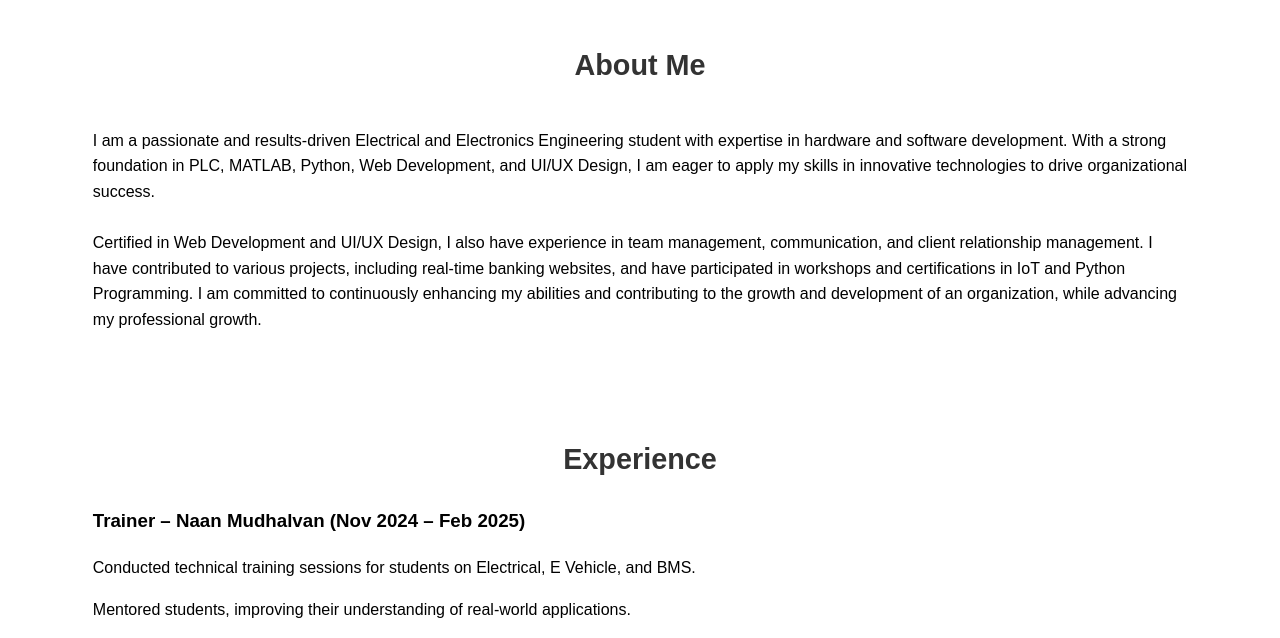
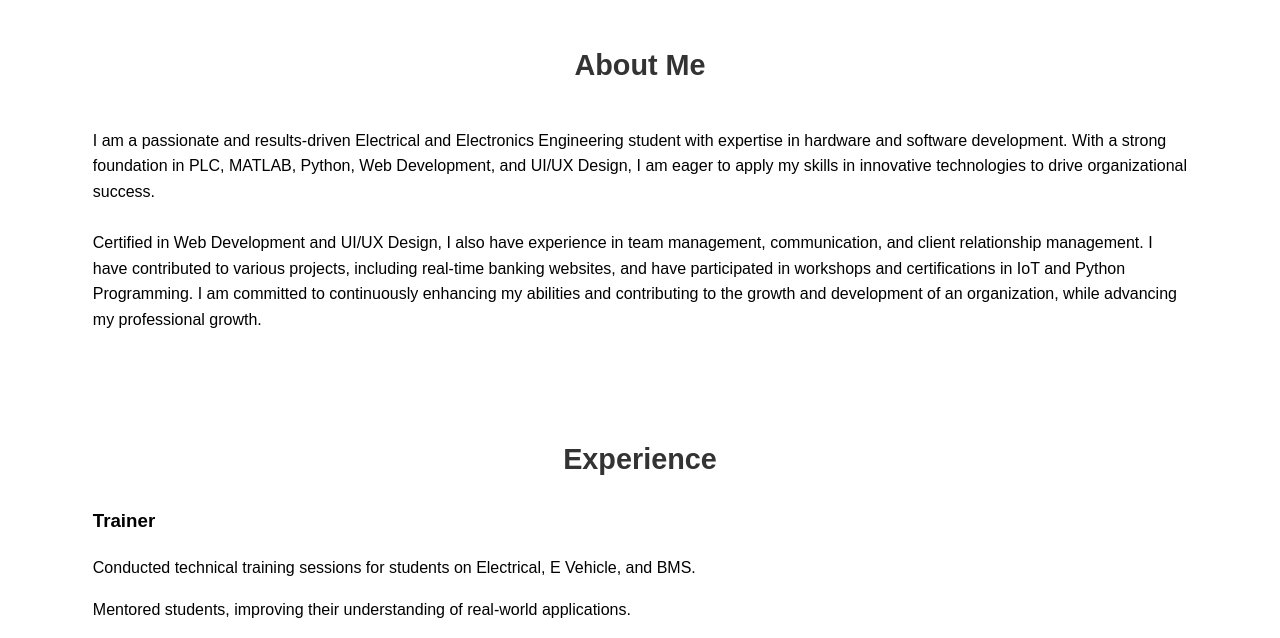
Before and after one commit to sant-coding/portfolio, a plain HTML site: page index.html in a window 1280 px wide. Shown: the part 134-772 px from the top of the page. Drawn offline with Linux system fonts and the light colour scheme.

Commit message:
index.html

```diff
--- a/index.html
+++ b/index.html
@@ -43,7 +43,7 @@
     <div class="container">
       <h2>Experience</h2>
       <div class="experience-content">
-        <h3>Trainer – Naan Mudhalvan (Nov 2024 – Feb 2025)</h3>
+        <h3>Trainer</h3>
         <ul>
           <li>Conducted technical training sessions for students on Electrical, E Vehicle, and BMS.</li>
           <li>Mentored students, improving their understanding of real-world applications.</li>
```
